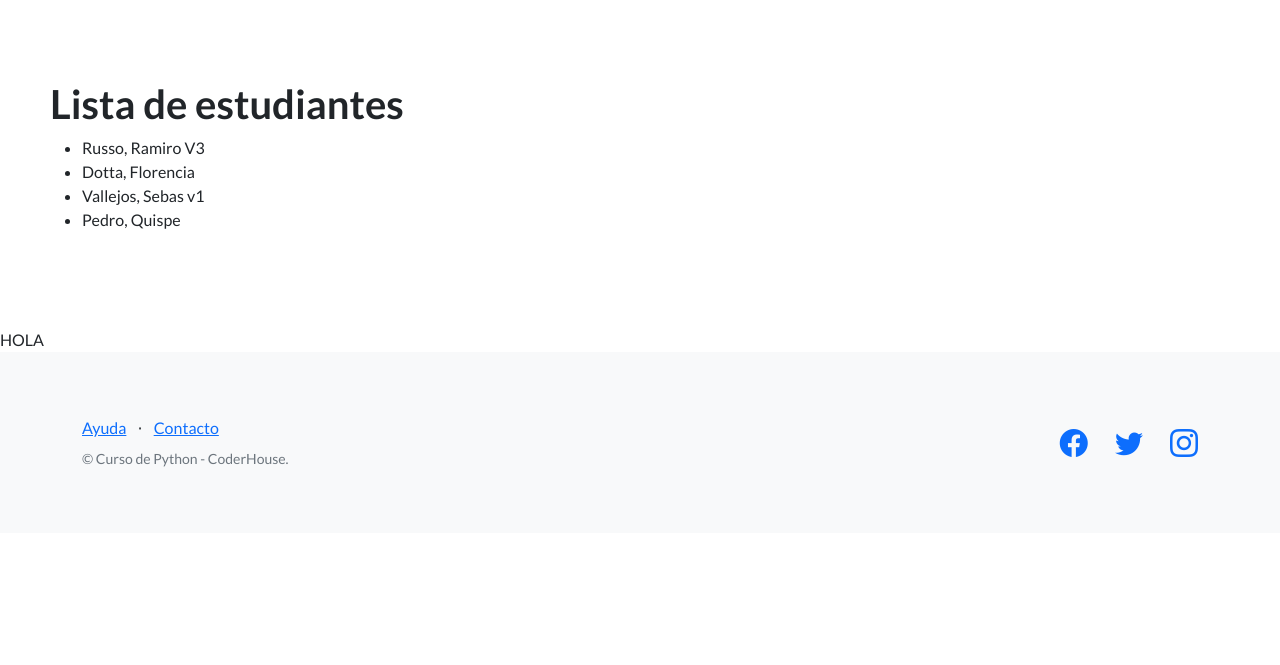
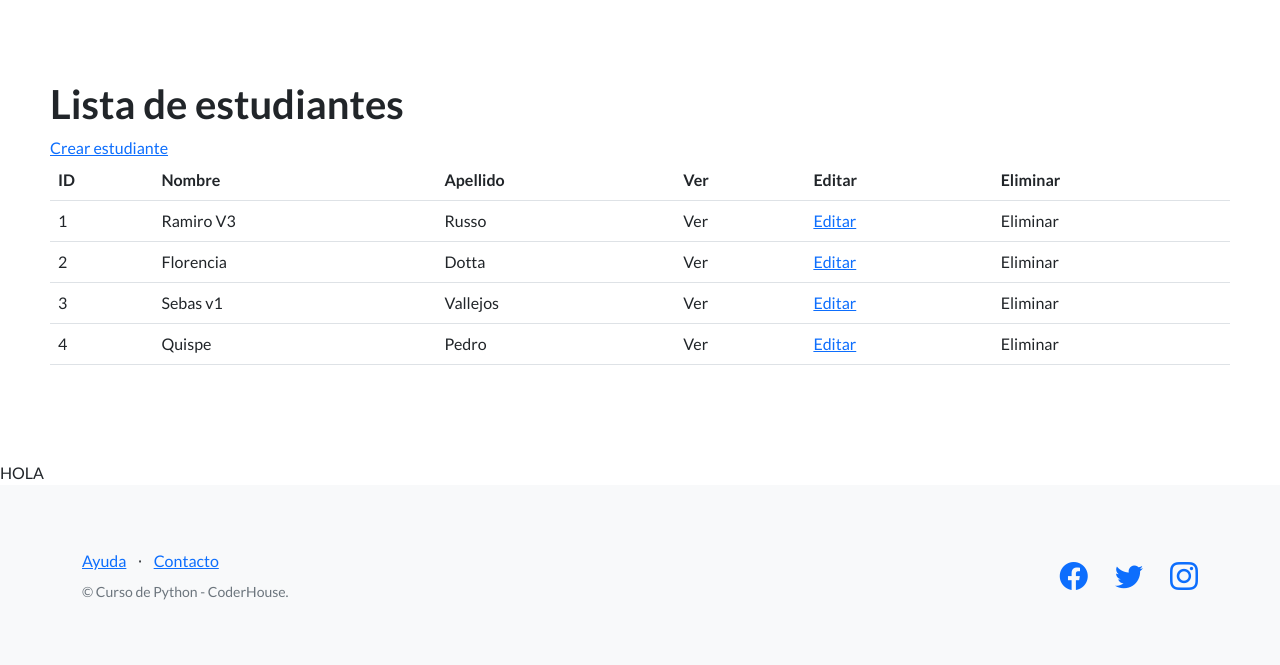
Before and after one commit to ClaraSilvaL/40440_ejemplo, a Django app: page /estudios/estudiantes/ in a window 1280 px wide. Shown: the part 66-731 px from the top of the page. Run offline with Django 4.2, Linux system fonts and the light colour scheme; data comes from the database, SQL or seed files in the repository; both versions use the stored data as it was after the commit; some libraries are stand-ins or nearby versions.

Commit message:
Agregadas vistas de clases para estudiantes

```diff
--- a/control_estudios/models.py
+++ b/control_estudios/models.py
@@ -14,7 +14,7 @@ class Estudiante(models.Model):
     email = models.EmailField(blank=True)
     telefono = models.CharField(max_length=20, blank=True)
     dni = models.CharField(max_length=32)
-    fecha_nacimiento = models.DateField()
+    fecha_nacimiento = models.DateField(blank=True)
 
     #Para permitir un campo en blanco, se debe agregar "blank=True", como en email y telefono, si fuera un numero, se agrega adicionalmente "null=True"
     def __str__(self):
--- a/control_estudios/templates/control_estudios/lista_estudiantes.html
+++ b/control_estudios/templates/control_estudios/lista_estudiantes.html
@@ -4,13 +4,35 @@
 <section>
     <div>
         <h1>Lista de estudiantes</h1>
-        {% block contenido_estudiantes %}
-        {% endblock contenido_estudiantes %}
-        <ul>
-            {% for student in estudiantes %}
-                <li>{{ student.apellido }}, {{ student.nombre }}</li>
-            {% endfor %}
-        </ul>
+        <a href="{% url 'crear_estudiante' %}">Crear estudiante</a>
+        <br>
+        <table class="table">
+            <tbody>
+                <tr>
+                    <th>ID</th>
+                    <th>Nombre</th>
+                    <th>Apellido</th>
+                    <th>Ver</th>
+                    <th>Editar</th>
+                    <th>Eliminar</th>
+                </tr>
+                {% for alumno in object_list %}
+                <tr>
+                    <td>{{ alumno.id }} </td>
+                    <td>{{ alumno.nombre }} </td>
+                    <td>{{ alumno.apellido }}</td>
+                    <td>
+                        Ver
+                    </td>
+                    <td>
+                        <a href="{% url 'editar_estudiante' alumno.id %}">Editar</a>
+                    </td>
+                    <td>Eliminar</td>
+                </tr>
+                {% endfor %}
+            </tbody>
+        </table>
+
     </div>
 </section>
 {% endblock contenido %}
--- a/control_estudios/urls.py
+++ b/control_estudios/urls.py
@@ -17,14 +17,23 @@ Including another URLconf
 from django.contrib import admin
 from django.urls import path
 
-from control_estudios.views import listar_estudiantes, listar_cursos, crear_curso, \
-    buscar_cursos, eliminar_curso, editar_curso
+from control_estudios.views import listar_cursos, crear_curso, \
+    buscar_cursos, eliminar_curso, editar_curso, EstudianteCreateView, EstudianteDeleteView, EstudianteDetailView, \
+    EstudianteListView, EstudianteUpdateView
+    #  listar_estudiantes,
 
 urlpatterns = [
-    path("estudiantes/", listar_estudiantes, name="lista_estudiantes"),
+    #URLs de cursos
+    #path("estudiantes/", listar_estudiantes, name="lista_estudiantes"),
     path("cursos/", listar_cursos, name="lista_cursos"),
     path("crear-curso/", crear_curso, name='crear_curso'),
     path("buscar-cursos", buscar_cursos, name='buscar_cursos'),
     path("eliminar-curso/<int:id>/", eliminar_curso, name='eliminar_curso'),
-    path("editar-curso/<int:id>/", editar_curso, name='editar_curso')
+    path("editar-curso/<int:id>/", editar_curso, name='editar_curso'),
+    #URLs de estudiantes
+    path("estudiantes/", EstudianteListView.as_view(), name="lista_estudiantes"),
+    path("estudiantes/<int:pk>", EstudianteDetailView.as_view(), name="ver_estudiante"),
+    path("crear-estudiante/", EstudianteCreateView.as_view(), name="crear_estudiante"),
+    path("editar-estudiante/<int:pk>", EstudianteUpdateView.as_view(), name="editar_estudiante"),
+    path("eliminar-estudiante/<int:pk>", EstudianteDeleteView.as_view(), name="eliminar_estudiante"),
 ]
--- a/control_estudios/views.py
+++ b/control_estudios/views.py
@@ -1,23 +1,27 @@
 from django.shortcuts import render
 
 from django.shortcuts import render, redirect
-from django.urls import reverse
+from django.urls import reverse, reverse_lazy
+from django.views.generic import ListView, CreateView, DetailView, UpdateView, DetailView, DeleteView
 
 from control_estudios.forms import CursoFormulario
 from control_estudios.models import Estudiante, Curso
 
 # Create your views here.
-def listar_estudiantes(request):
-    contexto = {
-        "estudiantes": Estudiante.objects.all(),
-    }
-    http_response = render(
-        request = request,
-        template_name='control_estudios/lista_estudiantes.html',
-        context = contexto,
-    )
-    return http_response
 
+#NO USADO
+#def listar_estudiantes(request):
+#    contexto = {
+#        "estudiantes": Estudiante.objects.all(),
+#    }
+#    http_response = render(
+#        request = request,
+#        template_name='control_estudios/lista_estudiantes.html',
+#        context = contexto,
+#    )
+#    return http_response
+
+#Vistas de cursos
 def listar_cursos(request):
     contexto = {
         "cursos": Curso.objects.all(),
@@ -119,3 +123,25 @@ def editar_curso(request, id):
             template_name='control_estudios/formulario_curso.html',
             context={'formulario': formulario},
         )
+
+#Vistas de estudiantes
+class EstudianteListView(ListView):
+    model = Estudiante
+    template_name = 'control_estudios/lista_estudiantes.html'
+
+class EstudianteCreateView(CreateView):
+    model = Estudiante
+    fields = ('apellido', 'nombre', 'email', 'dni')
+    success_url = reverse_lazy('lista_estudiantes')
+
+class EstudianteDetailView(DetailView):
+    model = Estudiante
+
+class EstudianteUpdateView(UpdateView):
+    model = Estudiante
+    fields = ('apellido', 'nombre', 'email', 'dni')
+    success_url = reverse_lazy('lista_estudiantes')
+
+class EstudianteDeleteView(DeleteView):
+    model = Estudiante
+    success_url = reverse_lazy('lista_estudiantes')
```
Also changed, not shown: control_estudios/templates/control_estudios/estudiante_form.html (added, +14 -0 lines), db.sqlite3.
